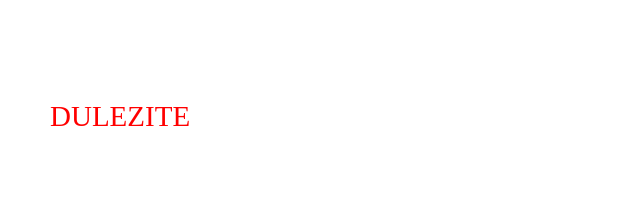
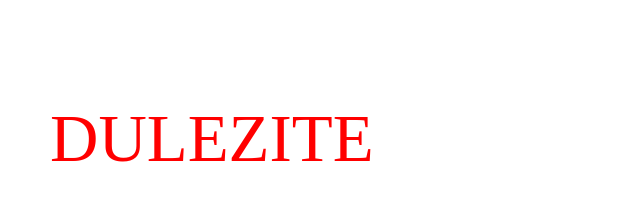
Before and after one commit to cernycamelky/test, a plain HTML site: page index.html in a window 1280 px wide. Shown: the whole page, without its empty margins (0-640 px from the left). Drawn offline with Linux system fonts and the light colour scheme.

Commit message:
2053061125
Změněna velikost hypertextového odkazu.

```diff
--- a/index.html
+++ b/index.html
@@ -10,7 +10,7 @@
         top: 100px;           /* vzdálenost od horního okraje */
         left: 50px;           /* vzdálenost od levého okraje */
         text-decoration: none; /* bez podtržení */
-        font-size: 29px;
+        font-size: 67px;
       }
     </style>
   </head>
```
